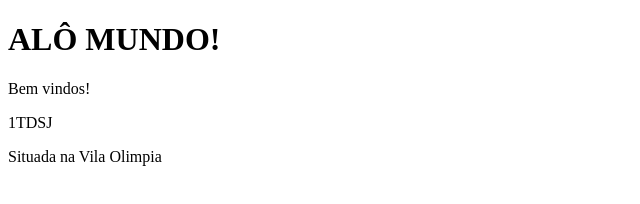
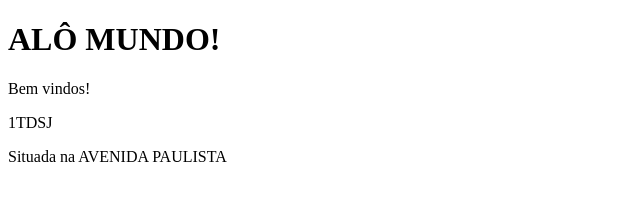
Before and after one commit to l30317512/exemplo, a plain HTML site: page index.html in a window 1280 px wide. Shown: the full height of the page, 0-640 px from the left. Drawn offline with Linux system fonts and the light colour scheme.

Commit message:
add index.txt

```diff
--- a/index.html
+++ b/index.html
@@ -9,7 +9,7 @@
 	<div>
 	    <p>Bem vindos!</p>
 	    <p>1TDSJ</p>
-	    <p>Situada na Vila Olimpia<p>
+	    <p>Situada na AVENIDA PAULISTA<p>
 	</div>
      </body>
 </html>
```
